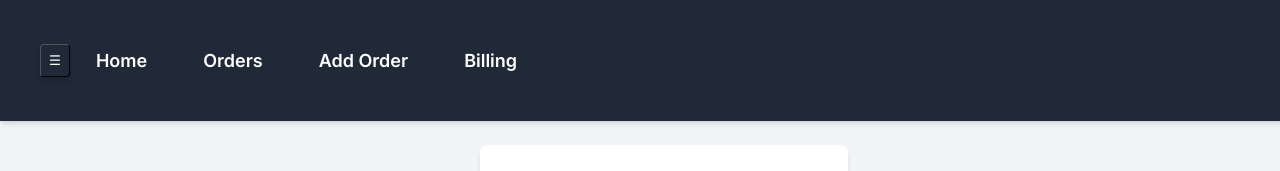
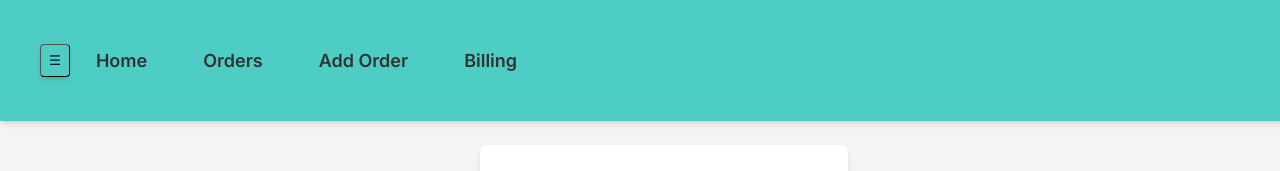
Before and after one commit to nedheng/mern-billing-app, a React (Create React App) app in the folder frontend/: page /add-order in a window 1280 px wide. Shown: the top 171 px of the page. Built offline with nearby package versions, Linux system fonts and the light colour scheme; no server answers.

Commit message:
navbar colour change

```diff
--- a/frontend/src/App.js
+++ b/frontend/src/App.js
@@ -28,16 +28,16 @@ function App() {
           <div className=" min-h-screen bg-gray-100 ">
             {/* Navbar */}
             <div className="w-screen">
-            <nav className="w-full bg-gray-800 p-4 px-10 shadow-md flex items-center justify-start ">
+            <nav className="w-full bg-[#4ECDC4]  p-4 px-10 shadow-md flex items-center justify-start ">
               {/* Sidebar Toggle Button Inside Navbar */}
               <button
-                className="border bg-gray-800 text-white p-2 rounded shadow-md hover:bg-gray-700 focus:outline-none focus:ring-2 focus:ring-gray-500"
+                className="border bg-[#4ECDC4] text-gray-900 p-2 rounded shadow-md hover:bg-teal-300 focus:outline-none focus:ring-2 focus:ring-gray-500"
                 onClick={toggleSidebar}
               >
                 ☰
               </button>
 
-              <ul className="flex space-x-6 text-white font-semibold">
+              <ul className="flex space-x-6 text-[#333333] font-semibold">
                 {[
                   { name: "Home", path: "/" },
                   { name: "Orders", path: "/orders" },
@@ -47,7 +47,7 @@ function App() {
                   <li key={item.name}>
                     <Link
                       to={item.path}
-                      className="hover:bg-gray-600 px-4 py-2 rounded transition duration-200 text-white"
+                      className="hover:bg-teal-300 px-4 py-2 rounded transition duration-200 text-[#333333]"
                     >
                       {item.name}
                     </Link>
--- a/frontend/src/components/AddOrderForm.js
+++ b/frontend/src/components/AddOrderForm.js
@@ -62,7 +62,7 @@ const AddOrderForm = ({ refreshOrders }) => {
       refreshOrders();
     } catch (error) {
       console.error("Error adding order:", error);
-      toast.error("Failed to add order");
+
     }
   };
 
--- a/frontend/src/components/Sidebar.js
+++ b/frontend/src/components/Sidebar.js
@@ -14,7 +14,7 @@ const Sidebar = ({ isOpen, toggleSidebar }) => {
 
       {/* Sidebar */}
       <div
-        className={`fixed top-0 left-0 h-full w-64 bg-gray-800 text-white p-4 transition-transform duration-300 z-50 ${
+        className={`fixed top-0 left-0 h-full w-64 bg-[#FFE66D] text-[#333333] p-4 transition-transform duration-300 z-50 ${
           isOpen ? "translate-x-0" : "-translate-x-full"
         }`}
       >
@@ -23,7 +23,7 @@ const Sidebar = ({ isOpen, toggleSidebar }) => {
           <li>
             <Link
               to="/shops"
-              className="block p-2 hover:bg-gray-600 px-4 py-2 rounded transition duration-200 text-white"
+              className="block p-2 hover:bg-yellow-400 px-4 py-2 rounded transition duration-200 text-[#333333]"
               onClick={toggleSidebar}
             >
               Shops
@@ -32,7 +32,7 @@ const Sidebar = ({ isOpen, toggleSidebar }) => {
           <li>
             <Link
               to="/add-shops"
-              className="block p-2 hover:bg-gray-600 px-4 py-2 rounded transition duration-200 text-white"
+              className="block p-2 hover:bg-yellow-400 px-4 py-2 rounded transition duration-200 text-[#333333]"
               onClick={toggleSidebar}
             >
               Add Shops
@@ -41,7 +41,7 @@ const Sidebar = ({ isOpen, toggleSidebar }) => {
           <li>
             <Link
               to="/fruits"
-              className="block p-2 hover:bg-gray-600 px-4 py-2 rounded transition duration-200 text-white"
+              className="block p-2 hover:bg-yellow-400 px-4 py-2 rounded transition duration-200 text-[#333333]"
               onClick={toggleSidebar}
             >
               Fruits
@@ -50,7 +50,7 @@ const Sidebar = ({ isOpen, toggleSidebar }) => {
           <li>
             <Link
               to="/add-fruit"
-              className="block p-2 hover:bg-gray-600 px-4 py-2 rounded transition duration-200 text-white"
+              className="block p-2 hover:bg-yellow-400 px-4 py-2 rounded transition duration-200 text-[#333333]"
               onClick={toggleSidebar}
             >
               Add Fruit
```
